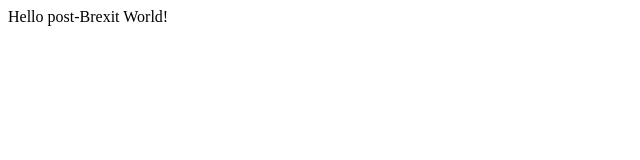
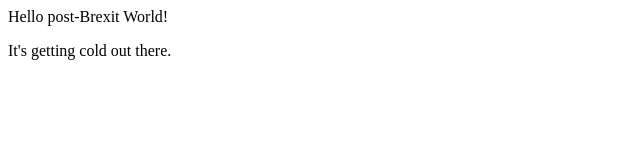
Before and after one commit to lwilts/cd_poc, a plain HTML site: page www/index.html in a window 1280 px wide. Shown: the whole page, without its empty margins (0-640 px from the left). Drawn offline with Linux system fonts and the light colour scheme.

Commit message:
Webhook test

```diff
--- a/www/index.html
+++ b/www/index.html
@@ -1,5 +1,6 @@
 <html>
     <body>
-        Hello post-Brexit World!
+        <p>Hello post-Brexit World!</p>
+        <p>It's getting cold out there.</p>
     </body>
 </html>
```
